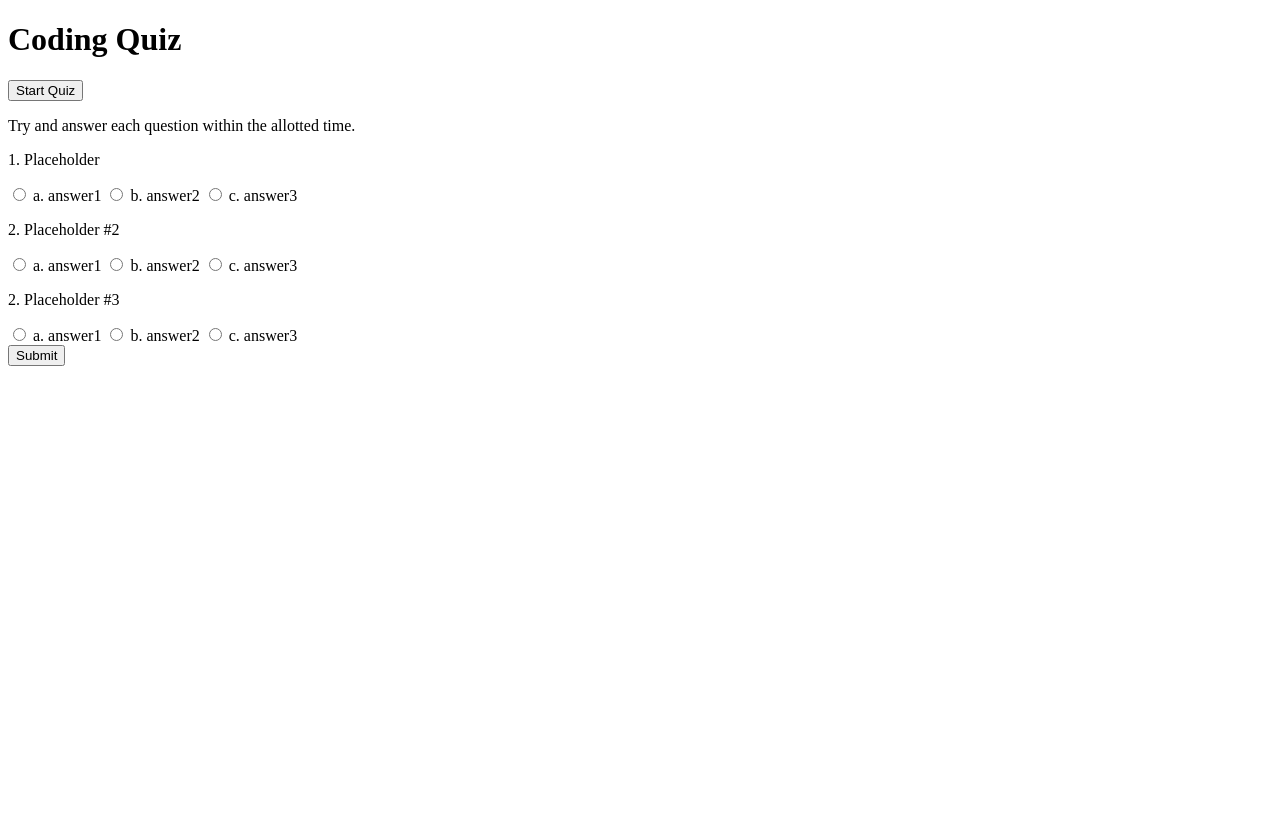
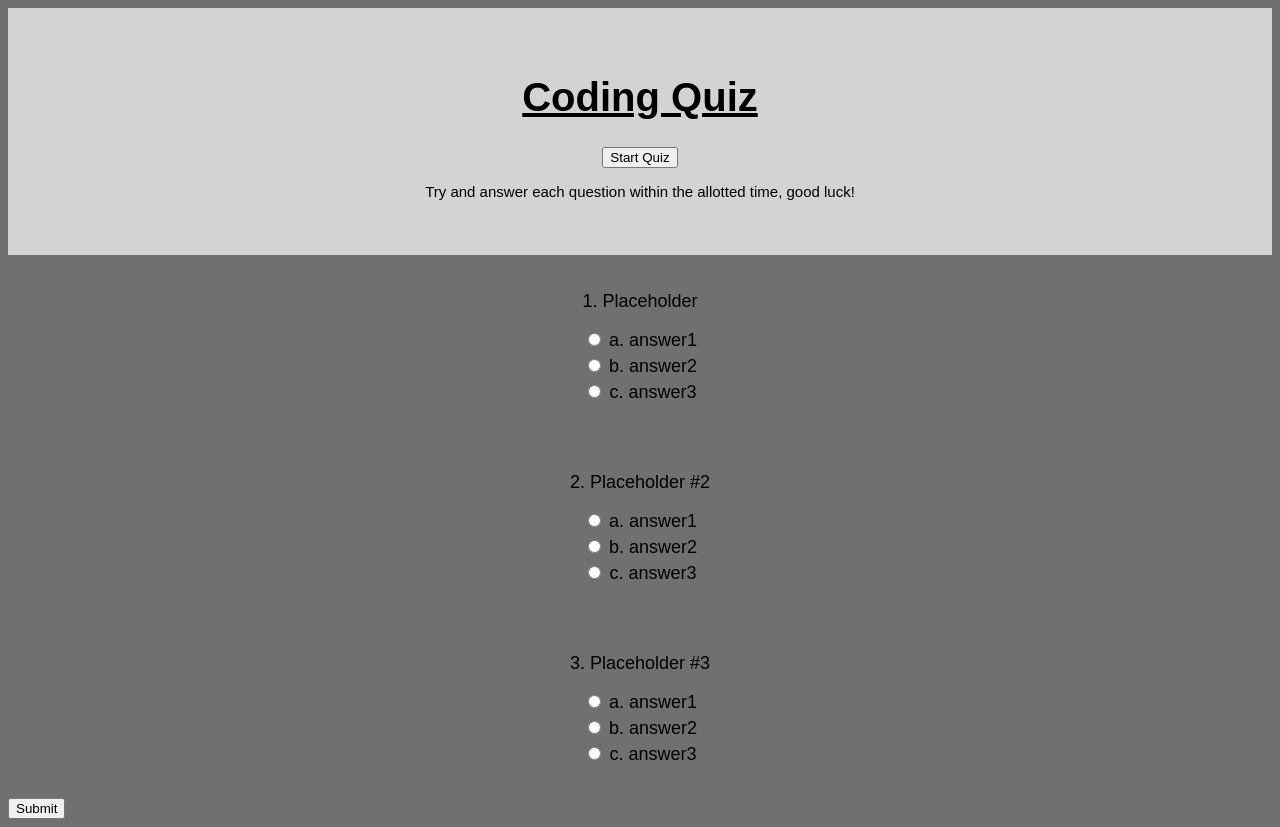
Before and after one commit to Pwhitlock131/Coding-quiz, a plain HTML site: page Develop/index.html in a window 1280 px wide. Before the commit the page ends 800 px from the top, so only its background shows below. Drawn offline with Linux system fonts and the light colour scheme.

Commit message:
added  basic CSS to help style the page and linked js to HTML

```diff
--- a/Develop/assets/css/style.css
+++ b/Develop/assets/css/style.css
@@ -1,8 +1,34 @@
+*{
+    box-sizing: border-box;
+}
+
+.title {
+    font-size: 40px;
+    text-align: center;
+    text-decoration: underline;
+}
+
+header {
+    text-align: center;
+    font-size: 15px;
+    padding: 40px;
+    background: lightgrey;
+}
+
 body {
 font-family: Arial, Helvetica, sans-serif;
+background-color: rgb(112, 112, 112);
 }
 
-.quiz-container {
-    max-width: 600px;
-    margin: 0 auto;
+.question {
+    font-size: 18px;
+    margin-bottom: 10px;
+    text-align: center;
+    padding: 18px;
+    /* display: none; */
 }
+
+.options label {
+    display: block;
+    margin-bottom: 5px;
+}
--- a/Develop/index.html
+++ b/Develop/index.html
@@ -4,14 +4,15 @@
 <head>
     <meta charset="UTF-8">
     <meta name="viewport" content="width=device-width, initial-scale=1.0">
+    <link rel="stylesheet" href="./assets/css/style.css">
     <title>Coding Quiz</title>
 </head>
 
 <body>
     <header>
         <h1 class="title">Coding Quiz</h1>
-        <button class="start-bttn">Start Quiz</button>
-        <p>Try and answer each question within the allotted time.</p>
+        <button id="start-bttn">Start Quiz</button>
+        <p>Try and answer each question within the allotted time, good luck!</p>
     </header>
 
     <main>
@@ -47,7 +48,7 @@
             </div>
 
             <div class="question" id="question3">
-                <p>2. Placeholder #3</p>
+                <p>3. Placeholder #3</p>
                 <div class="options">
                     <label>
                         <input type="radio" name="q3" value="a"> a. answer1
@@ -69,7 +70,7 @@
 
 
     </main>
-
+    <script src="assets/js/script.js"></script>
 </body>
 
 </html>
```
